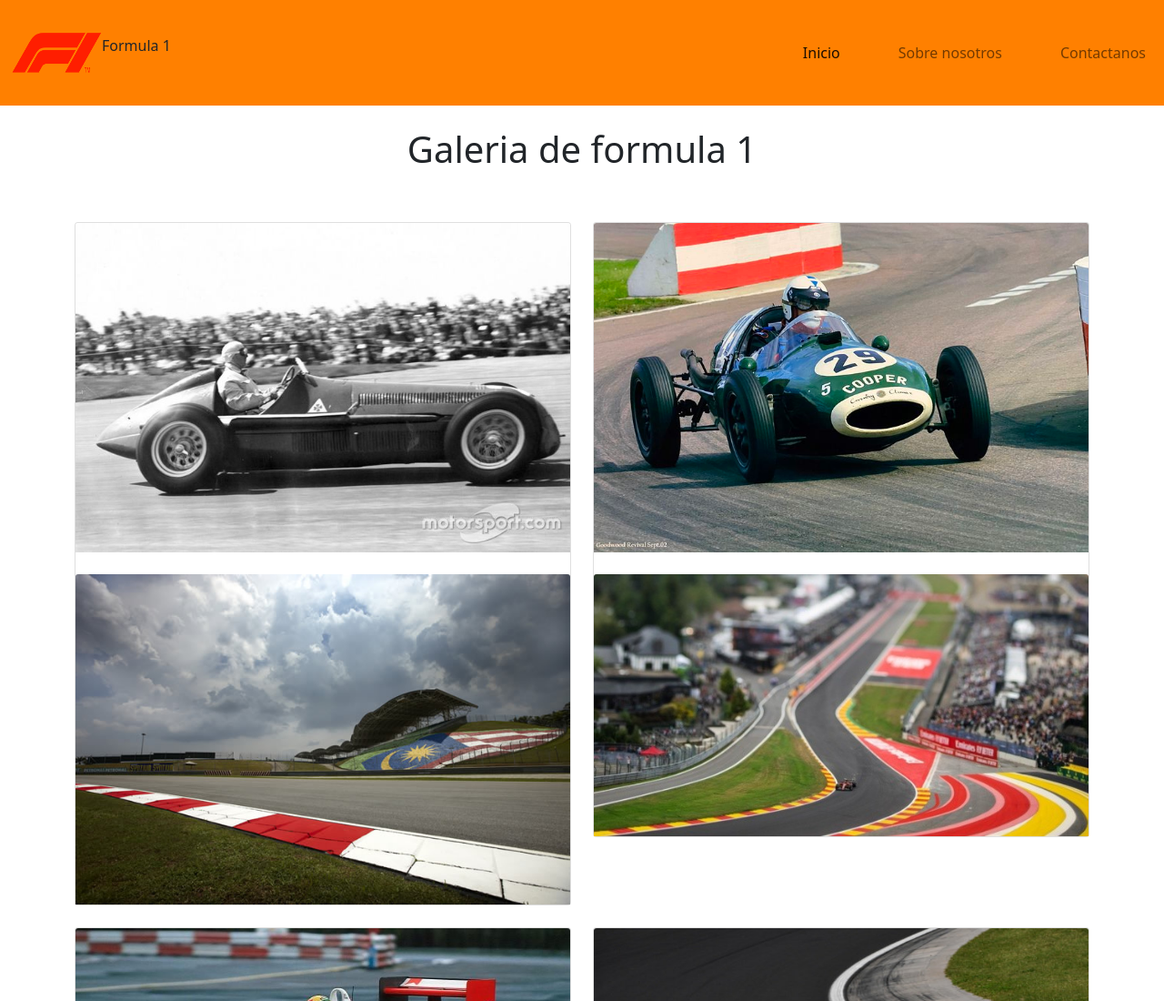
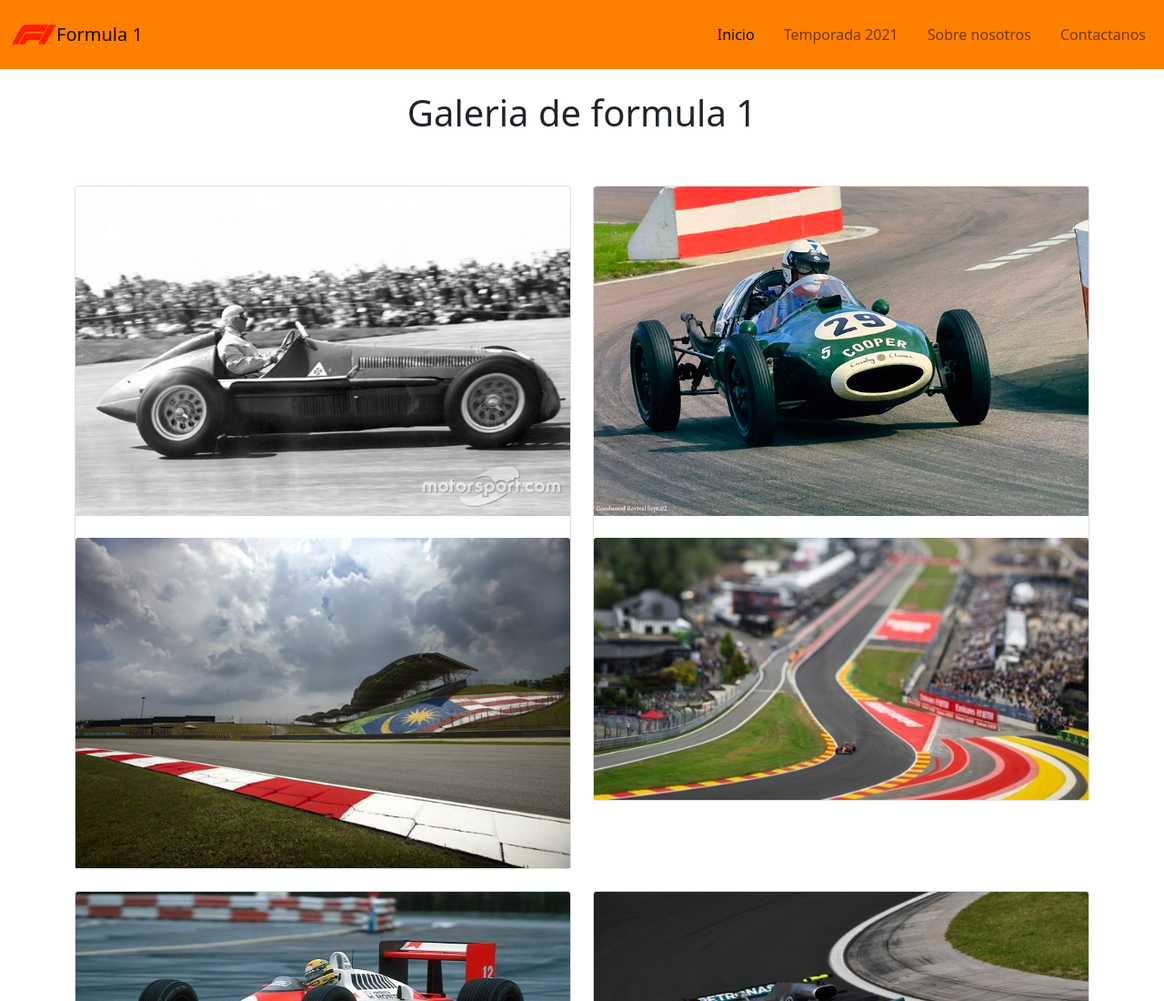
Before and after one commit to dCartaArt02/Proyecto_Fase1_LME, a plain HTML site: page html/f1.html in a window 1280 px wide. Shown: the top 1100 px of the page at 91% size. Drawn offline with Linux system fonts and the light colour scheme.

Commit message:
correcciones en el nav de esta pagina

```diff
--- a/html/f1.html
+++ b/html/f1.html
@@ -10,23 +10,21 @@
 <body>
   <nav class="navbar navbar-expand-lg navbar-light color-navbar">
     <div class="container-fluid">
-          <img src="../img/f1logo.png" alt="" width="100" height="100" class="d-inline-block align-text-top">
-          <p>Formula 1</p>
+      <a class="navbar-brand d-flex align-items-center" href="#">
+        <img src="../img/f1logo.png" alt="" width="50" height="50" class="d-inline-block align-text-top">
+          <span>Formula 1</span>
+      </a>
       <button class="navbar-toggler" type="button" data-bs-toggle="collapse" data-bs-target="#navbarNavDropdown" aria-controls="navbarNavDropdown" aria-expanded="false" aria-label="Toggle navigation">
         <span class="navbar-toggler-icon"></span>
       </button>
       <div class="collapse navbar-collapse" id="navbarNavDropdown">
-            <ul class="navbar-nav ms-auto d-flex gap-5 ">
+        <ul class="navbar-nav ms-auto d-flex gap-3 ">
           <li class="nav-item">
             <a class="nav-link active" aria-current="page" href="../index.htm">Inicio</a>
           </li>
-              <!--
           <li class="nav-item">
-                <a class="nav-link" href="html/temporada2021.html">Temporada 2021</a>
+            <a class="nav-link" href="../html/temporada2021.html">Temporada 2021</a>
           </li>
-              <li class="nav-item">
-                <a class="nav-link" href="#">Circuitos</a>
-              </li>-->
           <li class="nav-item">
             <a class="nav-link" href="../html/acerca_nosotros.html">Sobre nosotros</a>
           </li>
@@ -38,13 +36,13 @@
             <a class="nav-link dropdown-toggle" href="#" id="navbarDropdownMenuLink" role="button" data-bs-toggle="dropdown" aria-expanded="false">
               acerca de
             </a>
+
             <ul class="dropdown-menu" aria-labelledby="navbarDropdownMenuLink">
-                  <li><a class="dropdown-item" href="#">Pilotos</a></li>
-                  <li><a class="dropdown-item" href="#">Equipos</a></li>
-                  <li><a class="dropdown-item" href="#">Circuitos</a></li>
+              <li><a class="dropdown-item" href="#drivers">Pilotos</a></li>
+              <li><a class="dropdown-item" href="#equipos">Equipos</a></li>
+              <li><a class="dropdown-item" href="#circuitos">Circuitos</a></li>
             </ul>
           </li>-->
-
         </ul>
       </div>
     </div>
```
Lines whose indentation alone changed are shown as unchanged.
